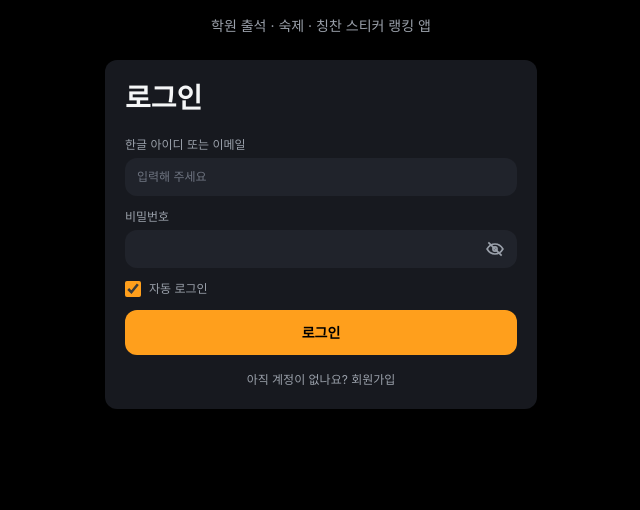
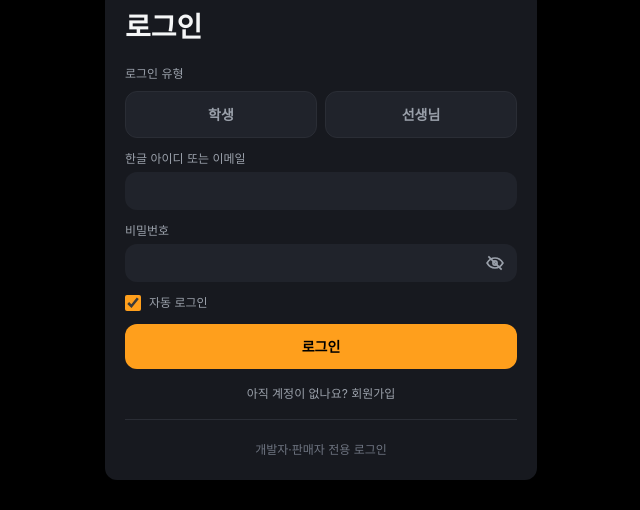
Before and after one commit to happia1/stickerup, a Next.js app: page / in a window 1280 px wide. Shown: the part 282-792 px from the top of the page, without its empty margins (319-959 px from the left). Built offline with nearby package versions, Linux system fonts and the light colour scheme; no server answers.

Commit message:
feat: separate account type and seller login

```diff
--- a/app/api/admin/product-market/route.ts
+++ b/app/api/admin/product-market/route.ts
@@ -8,7 +8,6 @@ async function context(request: Request) {
   const db = createSupabaseAdminClient();
   const teacher = await db.from("teachers").select("id, tenant_id, role, permissions").eq("id", auth.user.id).maybeSingle();
   if (!teacher.data) return { error: NextResponse.json({ error: "선생님 계정이 필요합니다." }, { status: 403 }) };
-  if (teacher.data.role !== "owner" && teacher.data.permissions?.rewards !== true) return { error: NextResponse.json({ error: "상품 관리 권한이 필요합니다." }, { status: 403 }) };
   return { db, teacher: teacher.data };
 }
 
--- /dev/null
+++ b/app/seller/login/page.tsx
@@ -0,0 +1,10 @@
+"use client";
+import Link from "next/link";
+import { FormEvent, useState } from "react";
+import { useRouter } from "next/navigation";
+import { getAuthEmailForIdentifier } from "@/lib/auth/identifier";
+import { getSupabaseBrowserClient } from "@/lib/supabase/client";
+
+export default function SellerLoginPage(){const router=useRouter();const [identifier,setIdentifier]=useState("");const [password,setPassword]=useState("");const [message,setMessage]=useState("");const [submitting,setSubmitting]=useState(false);
+ async function submit(event:FormEvent){event.preventDefault();setSubmitting(true);setMessage("");const client=getSupabaseBrowserClient();if(!client){setMessage("로그인 설정을 확인해 주세요.");setSubmitting(false);return;}const signIn=await client.auth.signInWithPassword({email:getAuthEmailForIdentifier(identifier),password});if(signIn.error){setMessage("아이디 또는 비밀번호를 확인해 주세요.");setSubmitting(false);return;}const check=await fetch("/api/seller/products",{headers:{Authorization:`Bearer ${signIn.data.session.access_token}`}});if(!check.ok){await client.auth.signOut();const payload=await check.json();setMessage(payload.error??"판매자 권한이 없는 계정입니다.");setSubmitting(false);return;}router.push("/seller/products");}
+ return <main className="mx-auto flex min-h-screen max-w-app items-center px-6 py-10"><div className="w-full"><Link href="/" className="text-caption text-text-secondary">&lt; 일반 로그인</Link><div className="mt-5 rounded-card bg-surface-card p-5"><p className="text-caption font-bold text-brand-amber">DEVELOPER / SELLER</p><h1 className="mt-1 text-title">개발자·판매자 로그인</h1><p className="mt-2 text-caption text-text-secondary">추천 상품 카탈로그를 관리하는 전용 화면입니다.</p><form onSubmit={submit} className="mt-5 space-y-3"><label className="block text-caption text-text-secondary">한글 아이디 또는 이메일<input required value={identifier} onChange={e=>setIdentifier(e.target.value)} className="mt-1 w-full rounded-xl bg-surface-raised px-3 py-2.5 text-text-primary outline-none"/></label><label className="block text-caption text-text-secondary">비밀번호<input required minLength={6} type="password" value={password} onChange={e=>setPassword(e.target.value)} className="mt-1 w-full rounded-xl bg-surface-raised px-3 py-2.5 text-text-primary outline-none"/></label>{message&&<p className="text-caption text-state-danger">{message}</p>}<button disabled={submitting} className="w-full rounded-xl bg-brand-amber py-3 font-bold text-surface-page disabled:opacity-60">{submitting?"확인 중...":"전용 화면 로그인"}</button></form></div></div></main>}
--- a/components/auth/LoginForm.tsx
+++ b/components/auth/LoginForm.tsx
@@ -8,10 +8,12 @@ import { getSupabaseBrowserConfigError } from "@/lib/supabase/config";
 import { getAuthEmailForIdentifier } from "@/lib/auth/identifier";
 
 type ProfileRole = "student" | "owner" | "assistant";
+type LoginAccountType = "student" | "teacher";
 
 export function LoginForm() {
   const router = useRouter();
   const [identifier, setIdentifier] = useState("");
+  const [accountType, setAccountType] = useState<LoginAccountType | null>(null);
   const [password, setPassword] = useState("");
   const [showPassword, setShowPassword] = useState(false);
   const [rememberLogin, setRememberLogin] = useState(true);
@@ -53,6 +55,10 @@ export function LoginForm() {
 
   async function handleSubmit(event: FormEvent<HTMLFormElement>) {
     event.preventDefault();
+    if (!accountType) {
+      setMessage("학생 또는 선생님을 먼저 선택해 주세요.");
+      return;
+    }
     if (password.length < 6) {
       setMessage("비밀번호는 최소 6자 이상 입력해 주세요.");
       return;
@@ -87,6 +93,13 @@ export function LoginForm() {
         return;
       }
 
+      const actualType: LoginAccountType = profile.role === "student" ? "student" : "teacher";
+      if (actualType !== accountType) {
+        await supabase.auth.signOut();
+        setMessage(accountType === "student" ? "선생님 계정입니다. 선생님을 선택해 주세요." : "학생 계정입니다. 학생을 선택해 주세요.");
+        return;
+      }
+
       router.push(profile.role === "student" ? "/student/home" : "/admin/dashboard");
     } catch (error) {
       setMessage(error instanceof Error ? error.message : "로그인을 완료하지 못했습니다.");
@@ -99,8 +112,15 @@ export function LoginForm() {
     <>
       {configError && <p className="mt-4 text-caption text-text-secondary">Supabase 환경변수를 설정한 뒤 로그인해 주세요.</p>}
       <form onSubmit={handleSubmit} className="mt-5 space-y-3">
+        <fieldset>
+          <legend className="mb-2 text-caption text-text-secondary">로그인 유형</legend>
+          <div className="grid grid-cols-2 gap-2">
+            <button type="button" onClick={()=>{setAccountType("student");setMessage(null);}} className={`rounded-xl border px-3 py-3 text-body font-bold ${accountType==="student"?"border-brand-amber bg-brand-amber text-surface-page":"border-border bg-surface-raised text-text-secondary"}`}>학생</button>
+            <button type="button" onClick={()=>{setAccountType("teacher");setMessage(null);}} className={`rounded-xl border px-3 py-3 text-body font-bold ${accountType==="teacher"?"border-brand-amber bg-brand-amber text-surface-page":"border-border bg-surface-raised text-text-secondary"}`}>선생님</button>
+          </div>
+        </fieldset>
         <label className="block text-caption text-text-secondary">한글 아이디 또는 이메일
-          <input required type="text" value={identifier} onChange={(event) => setIdentifier(event.target.value)} placeholder="입력해 주세요" className="mt-1 w-full rounded-xl bg-surface-raised px-3 py-2.5 text-text-primary outline-none" />
+          <input required type="text" value={identifier} onChange={(event) => setIdentifier(event.target.value)} className="mt-1 w-full rounded-xl bg-surface-raised px-3 py-2.5 text-text-primary outline-none" />
         </label>
         <label className="block text-caption text-text-secondary">비밀번호
           <div className="relative mt-1">
@@ -121,6 +141,7 @@ export function LoginForm() {
       </form>
       {!message?.startsWith("가입 정보") && <Link href="/signup" className="mt-4 block text-center text-caption text-text-secondary">아직 계정이 없나요? 회원가입</Link>}
       {message?.startsWith("가입 정보") && <Link href={resumeSignupHref} className="mt-4 block text-center text-caption text-brand-amber">회원가입 정보 이어서 입력하기</Link>}
+      <div className="mt-4 border-t border-border pt-4 text-center"><Link href="/seller/login" className="text-caption text-text-muted">개발자·판매자 전용 로그인</Link></div>
     </>
   );
 }
```
Also changed, not shown: 1 other file (tests, documents, lock files or other folders).
